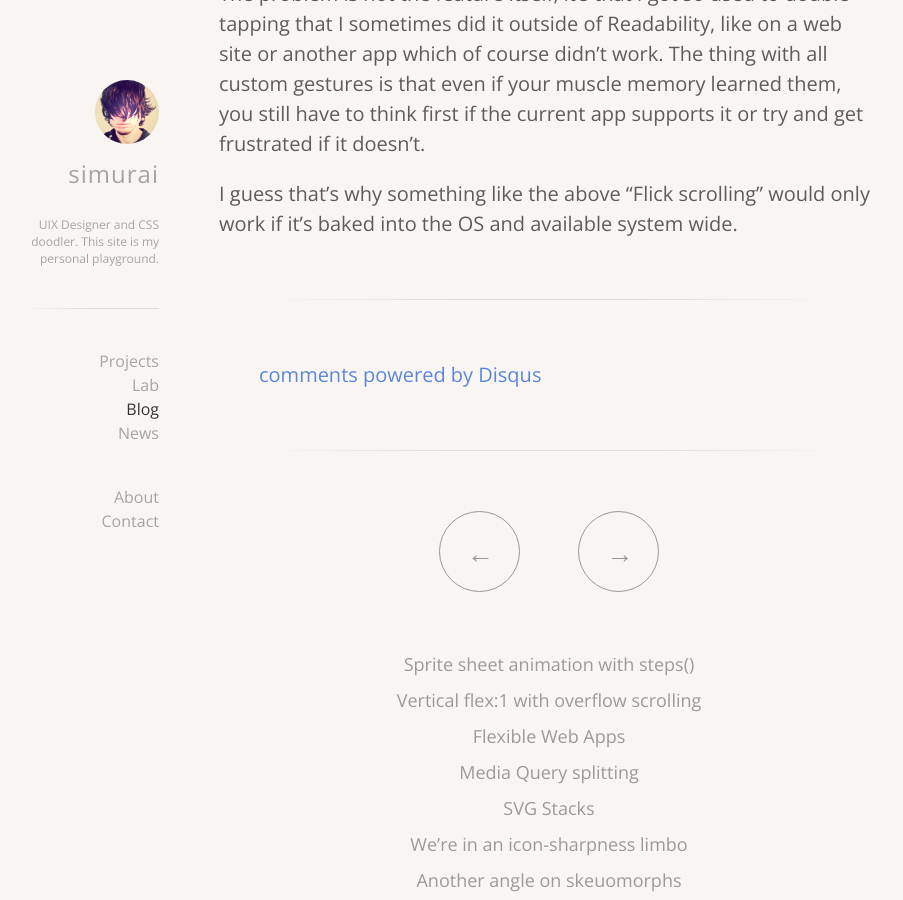
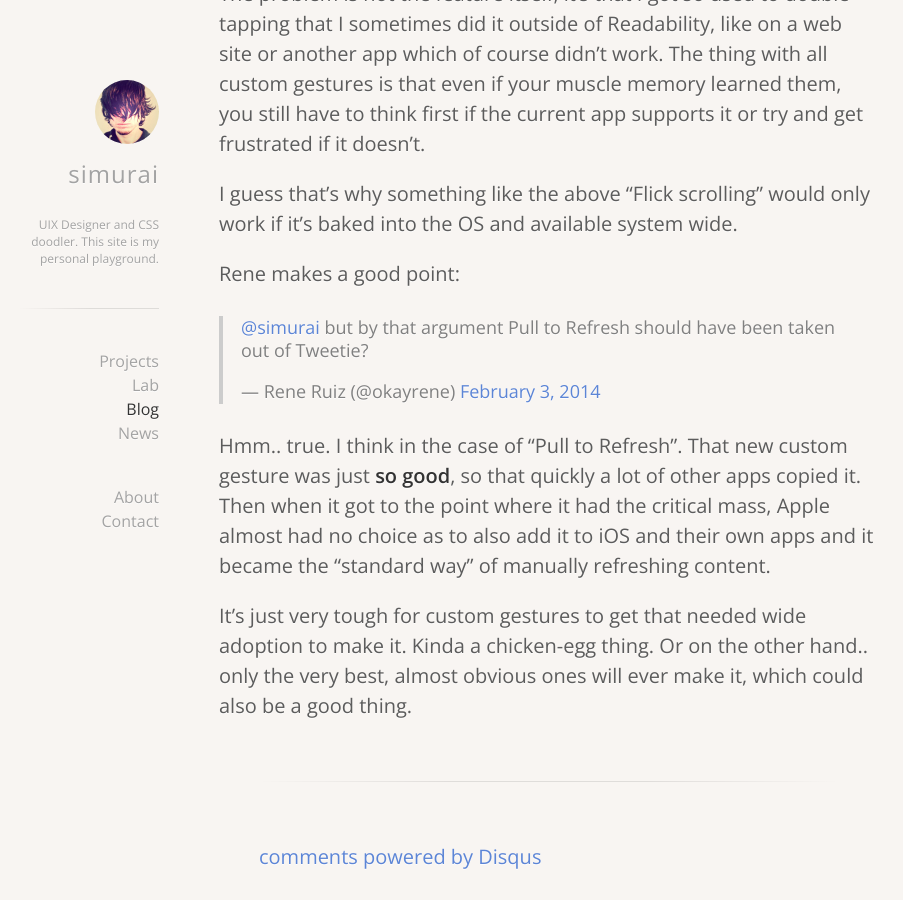
Before and after one commit to simurai/simurai.com, a Jekyll site: the page built from _posts/2012-09-13-flick-scrolling.md, in a window 1280 px wide and 900 px high, scrolled down 3778 px. Shown: the whole window, without its empty margins (191-1094 px from the left). Built offline with Jekyll 4.4.1, drawn with Linux system fonts in a browser that asks for light colours; Markdown is read by kramdown in place of the engine named in the settings; comment, search, counter and statistics services are not loaded.

Commit message:
Flick scroll update to the update

```diff
--- a/_posts/2012-09-13-flick-scrolling.md
+++ b/_posts/2012-09-13-flick-scrolling.md
@@ -64,3 +64,12 @@ Recently [Readability](https://readability.com/) updated their iOS apps. Overall
 The problem is not the feature itself, it's that I got so used to double tapping that I sometimes did it outside of Readability, like on a web site or another app which of course didn't work. The thing with all custom gestures is that even if your muscle memory learned them, you still have to think first if the current app supports it or try and get frustrated if it doesn't.
 
 I guess that's why something like the above "Flick scrolling" would only work if it's baked into the OS and available system wide.
+
+Rene makes a good point:
+
+<blockquote class="twitter-tweet" data-conversation="none" lang="en"><p><a href="https://twitter.com/simurai">@simurai</a> but by that argument Pull to Refresh should have been taken out of Tweetie?</p>&mdash; Rene Ruiz (@okayrene) <a href="https://twitter.com/okayrene/statuses/430134841603268608">February 3, 2014</a></blockquote>
+<script async src="//platform.twitter.com/widgets.js" charset="utf-8"></script>
+
+Hmm.. true. I think in the case of "Pull to Refresh". That new custom gesture was just __so good__, so that quickly a lot of other apps copied it. Then when it got to the point where it had the critical mass, Apple almost had no choice as to also add it to iOS and their own apps and it became the "standard way" of manually refreshing content.
+
+It's just very tough for custom gestures to get that needed wide adoption to make it. Kinda a chicken-egg thing. Or on the other hand.. only the very best, almost obvious ones will ever make it, which could also be a good thing.
```
